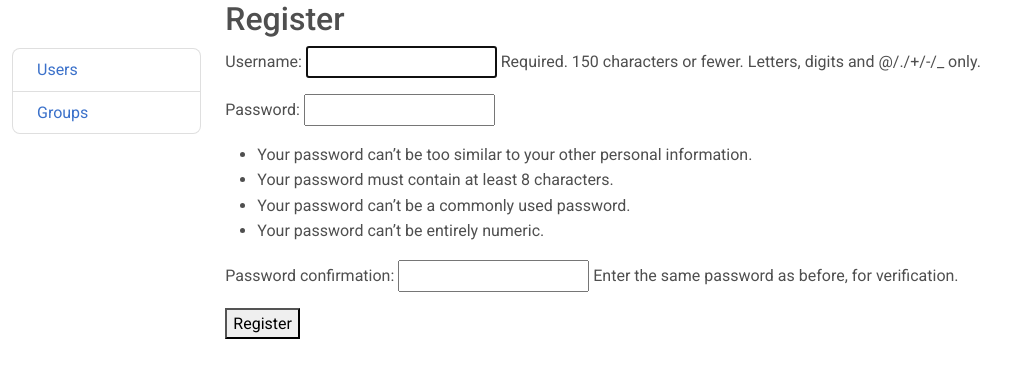
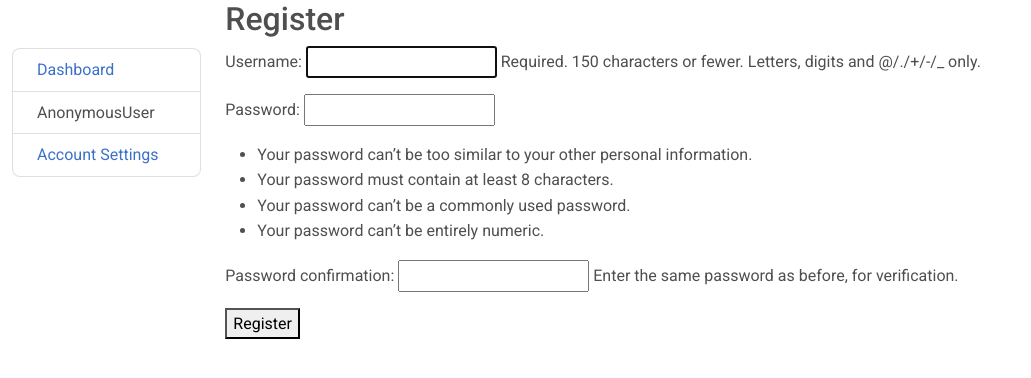
Before and after one commit to eduardhabryd/sheepfish-vpn-service-django, a Django app: page /users/register/ in a window 1280 px wide. Shown: the top 378 px of the page, without its empty margins (0-1031 px from the left). Run offline with Django 4.2, Linux system fonts and the light colour scheme; some libraries are stand-ins or nearby versions.

Commit message:
update sidebar

```diff
--- a/templates/includes/sidebar.html
+++ b/templates/includes/sidebar.html
@@ -1,4 +1,5 @@
 <ul class="sidebar-nav list-group">
-  <li class="list-group-item mt-5"><a href="#">Users</a></li>
-  <li class="list-group-item"><a href="#">Groups</a></li>
+    <li class="list-group-item mt-5"><a href="{% url "vpn_app:index" %}">Dashboard</a></li>
+    <li class="list-group-item">{{ user }}</li>
+    <li class="list-group-item"><a href="#">Account Settings</a></li>
 </ul>
```
